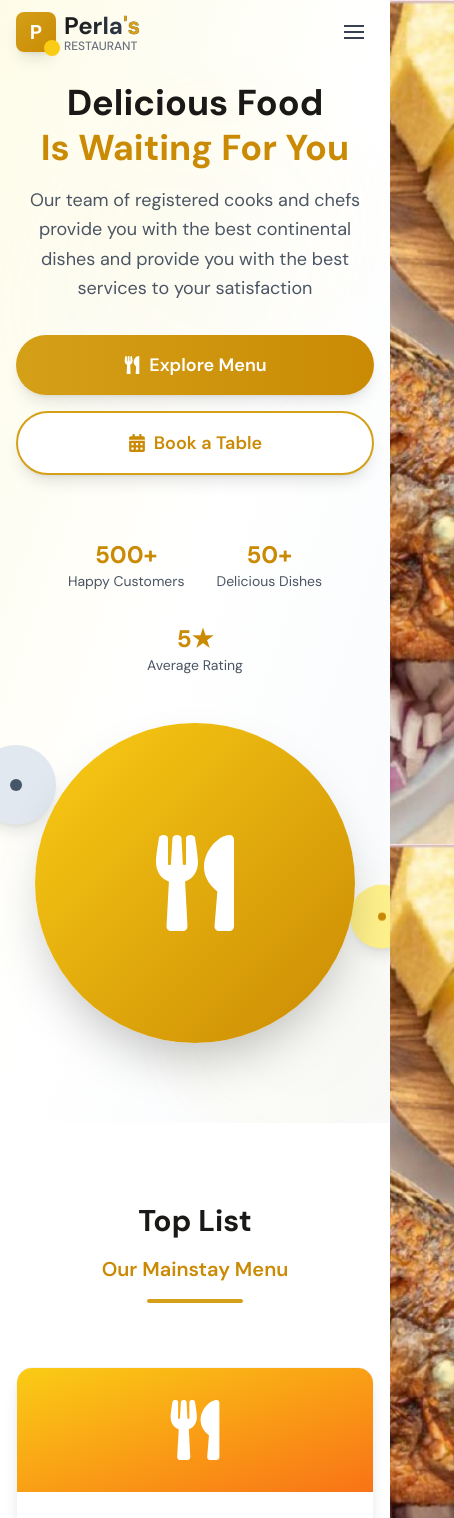
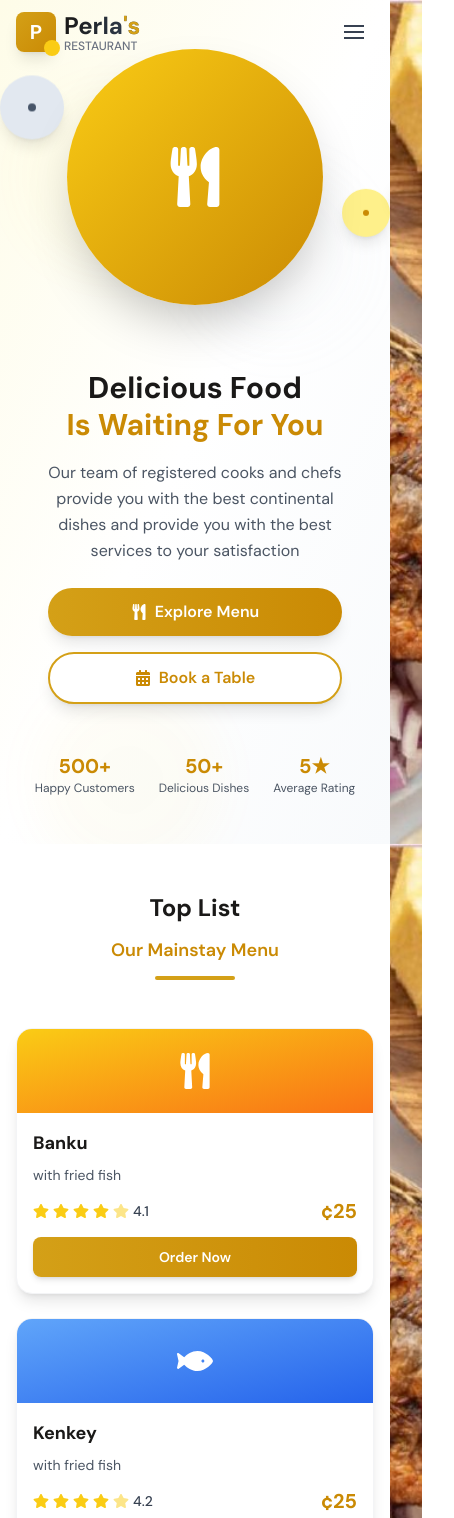
Before and after one commit to paren-thesis/Perla-s, a React (Vite) app: page / in a window 390 px wide. Shown: the top 1518 px of the page, 454 px wide, since content can reach past the window. Built offline with nearby package versions, Linux system fonts and the light colour scheme.

Commit message:
Try to fix responsiveness

```diff
--- a/src/App.css
+++ b/src/App.css
@@ -45,9 +45,9 @@ body::before {
 
 main {
 	flex: 1;
-	padding: 2rem;
-	max-width: 1200px;
-	margin: 0 auto;
+	padding: 0;
+	max-width: none;
+	margin: 0;
 	width: 100%;
-	margin-top: 5rem; /* Account for fixed navbar */
+	margin-top: 0; /* No margin needed as components handle their own spacing */
 }
--- a/src/components/HeroSection.jsx
+++ b/src/components/HeroSection.jsx
@@ -10,42 +10,42 @@ const HeroSection = () => {
   };
 
   return (
-    <section className="relative min-h-screen flex items-center justify-center bg-gradient-to-br from-primary-50 via-white to-secondary-50 overflow-hidden">
+    <section className="relative min-h-screen flex items-center justify-center bg-gradient-to-br from-primary-50 via-white to-secondary-50 overflow-hidden px-4">
       {/* Background Pattern */}
       <div className="absolute inset-0 opacity-5">
-        <div className="absolute top-20 left-20 w-72 h-72 bg-primary-300 rounded-full mix-blend-multiply filter blur-xl animate-pulse"></div>
-        <div className="absolute top-40 right-20 w-72 h-72 bg-secondary-300 rounded-full mix-blend-multiply filter blur-xl animate-pulse animation-delay-2000"></div>
-        <div className="absolute -bottom-8 left-40 w-72 h-72 bg-primary-400 rounded-full mix-blend-multiply filter blur-xl animate-pulse animation-delay-4000"></div>
+        <div className="absolute top-20 left-4 sm:left-20 w-48 sm:w-72 h-48 sm:h-72 bg-primary-300 rounded-full mix-blend-multiply filter blur-xl animate-pulse"></div>
+        <div className="absolute top-40 right-4 sm:right-20 w-48 sm:w-72 h-48 sm:h-72 bg-secondary-300 rounded-full mix-blend-multiply filter blur-xl animate-pulse animation-delay-2000"></div>
+        <div className="absolute -bottom-8 left-8 sm:left-40 w-48 sm:w-72 h-48 sm:h-72 bg-primary-400 rounded-full mix-blend-multiply filter blur-xl animate-pulse animation-delay-4000"></div>
       </div>
 
-      <div className="relative z-10 max-w-7xl mx-auto px-4 sm:px-6 lg:px-8 py-20">
-        <div className="grid lg:grid-cols-2 gap-12 items-center">
+      <div className="relative z-10 max-w-7xl mx-auto px-4 sm:px-6 lg:px-8 py-12 sm:py-20">
+        <div className="grid lg:grid-cols-2 gap-8 lg:gap-12 items-center">
           {/* Hero Content */}
-          <div className="text-center lg:text-left space-y-8">
+          <div className="text-center lg:text-left space-y-6 sm:space-y-8 order-2 lg:order-1">
             <div className="space-y-4">
-              <h1 className="text-4xl md:text-5xl lg:text-6xl font-bold leading-tight">
+              <h1 className="text-3xl sm:text-4xl md:text-5xl lg:text-6xl font-bold leading-tight">
                 <span className="text-secondary-900">Delicious Food</span>
                 <br />
                 <span className="text-primary-600">Is Waiting For You</span>
               </h1>
-              <p className="text-lg md:text-xl text-gray-600 max-w-2xl mx-auto lg:mx-0 leading-relaxed">
+              <p className="text-base sm:text-lg md:text-xl text-gray-600 max-w-2xl mx-auto lg:mx-0 leading-relaxed px-4 sm:px-0">
                 Our team of registered cooks and chefs provide you with the best continental dishes
                 and provide you with the best services to your satisfaction
               </p>
             </div>
 
             {/* CTA Buttons */}
-            <div className="flex flex-col sm:flex-row gap-4 justify-center lg:justify-start">
+            <div className="flex flex-col sm:flex-row gap-4 justify-center lg:justify-start px-4 sm:px-0">
               <button
                 onClick={() => navigate("/menu")}
-                className="group relative inline-flex items-center justify-center px-8 py-4 text-lg font-semibold text-white bg-gradient-to-r from-primary-500 to-primary-600 rounded-full shadow-lg hover:shadow-xl transform hover:-translate-y-1 transition-all duration-300 hover:from-primary-600 hover:to-primary-700"
+                className="group relative inline-flex items-center justify-center px-6 sm:px-8 py-3 sm:py-4 text-base sm:text-lg font-semibold text-white bg-gradient-to-r from-primary-500 to-primary-600 rounded-full shadow-lg hover:shadow-xl transform hover:-translate-y-1 transition-all duration-300 hover:from-primary-600 hover:to-primary-700"
               >
                 <FaUtensils className="mr-2 group-hover:rotate-12 transition-transform duration-300" />
                 Explore Menu
               </button>
               <button
                 onClick={handleBookTable}
-                className="group relative inline-flex items-center justify-center px-8 py-4 text-lg font-semibold text-primary-600 bg-white border-2 border-primary-500 rounded-full shadow-lg hover:shadow-xl transform hover:-translate-y-1 transition-all duration-300 hover:bg-primary-50"
+                className="group relative inline-flex items-center justify-center px-6 sm:px-8 py-3 sm:py-4 text-base sm:text-lg font-semibold text-primary-600 bg-white border-2 border-primary-500 rounded-full shadow-lg hover:shadow-xl transform hover:-translate-y-1 transition-all duration-300 hover:bg-primary-50"
               >
                 <FaCalendarAlt className="mr-2 group-hover:scale-110 transition-transform duration-300" />
                 Book a Table
@@ -53,39 +53,39 @@ const HeroSection = () => {
             </div>
 
             {/* Trust Indicators */}
-            <div className="flex flex-wrap justify-center lg:justify-start gap-8 pt-8">
+            <div className="flex flex-wrap justify-center lg:justify-start gap-6 sm:gap-8 pt-6 sm:pt-8">
               <div className="text-center">
-                <div className="text-2xl font-bold text-primary-600">500+</div>
-                <div className="text-sm text-gray-600">Happy Customers</div>
+                <div className="text-xl sm:text-2xl font-bold text-primary-600">500+</div>
+                <div className="text-xs sm:text-sm text-gray-600">Happy Customers</div>
               </div>
               <div className="text-center">
-                <div className="text-2xl font-bold text-primary-600">50+</div>
-                <div className="text-sm text-gray-600">Delicious Dishes</div>
+                <div className="text-xl sm:text-2xl font-bold text-primary-600">50+</div>
+                <div className="text-xs sm:text-sm text-gray-600">Delicious Dishes</div>
               </div>
               <div className="text-center">
-                <div className="text-2xl font-bold text-primary-600">5★</div>
-                <div className="text-sm text-gray-600">Average Rating</div>
+                <div className="text-xl sm:text-2xl font-bold text-primary-600">5★</div>
+                <div className="text-xs sm:text-sm text-gray-600">Average Rating</div>
               </div>
             </div>
           </div>
 
           {/* Hero Visual */}
-          <div className="relative">
+          <div className="relative order-1 lg:order-2 mb-8 lg:mb-0">
             <div className="relative z-10">
-              <div className="w-80 h-80 mx-auto lg:ml-auto bg-gradient-to-br from-primary-400 to-primary-600 rounded-full flex items-center justify-center shadow-2xl">
-                <FaUtensils className="text-white text-8xl" />
+              <div className="w-64 h-64 sm:w-80 sm:h-80 mx-auto lg:ml-auto bg-gradient-to-br from-primary-400 to-primary-600 rounded-full flex items-center justify-center shadow-2xl">
+                <FaUtensils className="text-white text-6xl sm:text-8xl" />
               </div>
             </div>
 
             {/* Floating Elements */}
-            <div className="absolute top-10 -left-10 w-20 h-20 bg-secondary-200 rounded-full flex items-center justify-center shadow-lg animate-bounce">
-              <div className="w-3 h-3 bg-secondary-600 rounded-full"></div>
+            <div className="absolute top-8 sm:top-10 -left-8 sm:-left-10 w-16 h-16 sm:w-20 sm:h-20 bg-secondary-200 rounded-full flex items-center justify-center shadow-lg animate-bounce">
+              <div className="w-2 h-2 sm:w-3 sm:h-3 bg-secondary-600 rounded-full"></div>
             </div>
-            <div className="absolute bottom-20 -right-10 w-16 h-16 bg-primary-200 rounded-full flex items-center justify-center shadow-lg animate-bounce animation-delay-1000">
-              <div className="w-2 h-2 bg-primary-600 rounded-full"></div>
+            <div className="absolute bottom-16 sm:bottom-20 -right-8 sm:-right-10 w-12 h-12 sm:w-16 sm:h-16 bg-primary-200 rounded-full flex items-center justify-center shadow-lg animate-bounce animation-delay-1000">
+              <div className="w-1.5 h-1.5 sm:w-2 sm:h-2 bg-primary-600 rounded-full"></div>
             </div>
-            <div className="absolute top-1/2 -right-20 w-12 h-12 bg-secondary-300 rounded-full flex items-center justify-center shadow-lg animate-bounce animation-delay-2000">
-              <div className="w-2 h-2 bg-secondary-600 rounded-full"></div>
+            <div className="absolute top-1/2 -right-16 sm:-right-20 w-8 h-8 sm:w-12 sm:h-12 bg-secondary-300 rounded-full flex items-center justify-center shadow-lg animate-bounce animation-delay-2000">
+              <div className="w-1 h-1 sm:w-2 sm:h-2 bg-secondary-600 rounded-full"></div>
             </div>
           </div>
         </div>
--- a/src/components/ServicesSection.jsx
+++ b/src/components/ServicesSection.jsx
@@ -38,27 +38,27 @@ const ServicesSection = () => {
   ];
 
   return (
-    <section className="py-20 bg-white">
-      <div className="max-w-7xl mx-auto px-4 sm:px-6 lg:px-8">
+    <section className="py-12 sm:py-16 lg:py-20 bg-white px-4">
+      <div className="max-w-7xl mx-auto">
         {/* Section Header */}
-        <div className="text-center mb-16">
-          <h3 className="text-2xl md:text-3xl font-semibold text-primary-600 mb-4">
+        <div className="text-center mb-12 sm:mb-16">
+          <h3 className="text-xl sm:text-2xl md:text-3xl font-semibold text-primary-600 mb-3 sm:mb-4">
             Our Services
           </h3>
-          <h2 className="text-3xl md:text-4xl font-bold text-secondary-900 mb-4">
+          <h2 className="text-2xl sm:text-3xl md:text-4xl font-bold text-secondary-900 mb-3 sm:mb-4">
             We provide this and many more for our cherished customers
           </h2>
-          <div className="w-24 h-1 bg-primary-500 mx-auto mt-4 rounded-full"></div>
+          <div className="w-20 sm:w-24 h-1 bg-primary-500 mx-auto mt-3 sm:mt-4 rounded-full"></div>
         </div>
 
         {/* Services Grid */}
-        <div className="grid md:grid-cols-2 lg:grid-cols-4 gap-8">
+        <div className="grid grid-cols-1 sm:grid-cols-2 lg:grid-cols-4 gap-6 sm:gap-8">
           {services.map((service) => {
             const IconComponent = service.icon;
             return (
               <div
                 key={service.id}
-                className="group relative bg-white rounded-2xl p-8 shadow-lg hover:shadow-2xl transform hover:-translate-y-2 transition-all duration-300 border border-gray-100 overflow-hidden"
+                className="group relative bg-white rounded-2xl p-6 sm:p-8 shadow-lg hover:shadow-2xl transform hover:-translate-y-2 transition-all duration-300 border border-gray-100 overflow-hidden"
               >
                 {/* Background Pattern */}
                 <div className={`absolute inset-0 bg-gradient-to-br ${service.bgColor} opacity-0 group-hover:opacity-100 transition-opacity duration-300`}></div>
@@ -66,24 +66,24 @@ const ServicesSection = () => {
                 {/* Content */}
                 <div className="relative z-10 text-center">
                   {/* Icon */}
-                  <div className={`w-20 h-20 mx-auto mb-6 bg-gradient-to-br ${service.color} rounded-2xl flex items-center justify-center shadow-lg group-hover:shadow-xl transition-all duration-300`}>
-                    <IconComponent className="text-white text-3xl group-hover:scale-110 transition-transform duration-300" />
+                  <div className={`w-16 h-16 sm:w-20 sm:h-20 mx-auto mb-4 sm:mb-6 bg-gradient-to-br ${service.color} rounded-2xl flex items-center justify-center shadow-lg group-hover:shadow-xl transition-all duration-300`}>
+                    <IconComponent className="text-white text-2xl sm:text-3xl group-hover:scale-110 transition-transform duration-300" />
                   </div>
 
                   {/* Title */}
-                  <h4 className="text-xl font-bold text-secondary-900 mb-3 group-hover:text-primary-600 transition-colors duration-300">
+                  <h4 className="text-lg sm:text-xl font-bold text-secondary-900 mb-2 sm:mb-3 group-hover:text-primary-600 transition-colors duration-300">
                     {service.title}
                   </h4>
 
                   {/* Description */}
-                  <p className="text-gray-600 text-sm leading-relaxed mb-6">
+                  <p className="text-gray-600 text-xs sm:text-sm leading-relaxed mb-4 sm:mb-6">
                     {service.description}
                   </p>
 
                   {/* Learn More Button */}
-                  <button className={`inline-flex items-center px-6 py-3 text-sm font-semibold text-white bg-gradient-to-r ${service.color} rounded-lg shadow-md hover:shadow-lg transform hover:scale-105 transition-all duration-300`}>
+                  <button className={`inline-flex items-center px-4 sm:px-6 py-2.5 sm:py-3 text-xs sm:text-sm font-semibold text-white bg-gradient-to-r ${service.color} rounded-lg shadow-md hover:shadow-lg transform hover:scale-105 transition-all duration-300`}>
                     Learn More
-                    <svg className="w-4 h-4 ml-2 group-hover:translate-x-1 transition-transform duration-300" fill="none" stroke="currentColor" viewBox="0 0 24 24">
+                    <svg className="w-3 h-3 sm:w-4 sm:h-4 ml-2 group-hover:translate-x-1 transition-transform duration-300" fill="none" stroke="currentColor" viewBox="0 0 24 24">
                       <path strokeLinecap="round" strokeLinejoin="round" strokeWidth={2} d="M9 5l7 7-7 7" />
                     </svg>
                   </button>
@@ -97,8 +97,8 @@ const ServicesSection = () => {
         </div>
 
         {/* Bottom CTA */}
-        <div className="text-center mt-16">
-          <button className="inline-flex items-center px-8 py-4 text-lg font-semibold text-primary-600 bg-white border-2 border-primary-500 rounded-full hover:bg-primary-50 hover:border-primary-600 transform hover:-translate-y-1 transition-all duration-300 shadow-lg hover:shadow-xl">
+        <div className="text-center mt-12 sm:mt-16">
+          <button className="inline-flex items-center px-6 sm:px-8 py-3 sm:py-4 text-base sm:text-lg font-semibold text-primary-600 bg-white border-2 border-primary-500 rounded-full hover:bg-primary-50 hover:border-primary-600 transform hover:-translate-y-1 transition-all duration-300 shadow-lg hover:shadow-xl">
             <FaUtensils className="mr-2" />
             Explore All Services
           </button>
--- a/src/components/TopListSection.jsx
+++ b/src/components/TopListSection.jsx
@@ -60,21 +60,21 @@ const TopListSection = () => {
   };
 
   return (
-    <section className="py-20 bg-white">
-      <div className="max-w-7xl mx-auto px-4 sm:px-6 lg:px-8">
+    <section className="py-12 sm:py-16 lg:py-20 bg-white px-4">
+      <div className="max-w-7xl mx-auto">
         {/* Section Header */}
-        <div className="text-center mb-16">
-          <h2 className="text-3xl md:text-4xl font-bold text-secondary-900 mb-4">
+        <div className="text-center mb-12 sm:mb-16">
+          <h2 className="text-2xl sm:text-3xl md:text-4xl font-bold text-secondary-900 mb-3 sm:mb-4">
             Top List
           </h2>
-          <h3 className="text-xl md:text-2xl text-primary-600 font-semibold">
+          <h3 className="text-lg sm:text-xl md:text-2xl text-primary-600 font-semibold">
             Our Mainstay Menu
           </h3>
-          <div className="w-24 h-1 bg-primary-500 mx-auto mt-4 rounded-full"></div>
+          <div className="w-20 sm:w-24 h-1 bg-primary-500 mx-auto mt-3 sm:mt-4 rounded-full"></div>
         </div>
 
         {/* Menu Items Grid */}
-        <div className="grid md:grid-cols-2 lg:grid-cols-3 gap-8">
+        <div className="grid grid-cols-1 sm:grid-cols-2 lg:grid-cols-3 gap-6 sm:gap-8">
           {menuItems.map((item) => {
             const IconComponent = item.icon;
             return (
@@ -83,34 +83,34 @@ const TopListSection = () => {
                 className="group bg-white rounded-2xl shadow-lg hover:shadow-2xl transform hover:-translate-y-2 transition-all duration-300 overflow-hidden border border-gray-100"
               >
                 {/* Icon Header */}
-                <div className={`bg-gradient-to-br ${item.color} p-8 flex items-center justify-center`}>
-                  <IconComponent className="text-white text-6xl group-hover:scale-110 transition-transform duration-300" />
+                <div className={`bg-gradient-to-br ${item.color} p-6 sm:p-8 flex items-center justify-center`}>
+                  <IconComponent className="text-white text-4xl sm:text-6xl group-hover:scale-110 transition-transform duration-300" />
                 </div>
 
                 {/* Content */}
-                <div className="p-6">
-                  <h4 className="text-xl font-bold text-secondary-900 mb-2 group-hover:text-primary-600 transition-colors duration-300">
+                <div className="p-4 sm:p-6">
+                  <h4 className="text-lg sm:text-xl font-bold text-secondary-900 mb-2 group-hover:text-primary-600 transition-colors duration-300">
                     {item.name}
                   </h4>
-                  <p className="text-gray-600 mb-4 text-sm">
+                  <p className="text-gray-600 mb-3 sm:mb-4 text-sm">
                     {item.description}
                   </p>
 
                   {/* Rating and Price */}
-                  <div className="flex items-center justify-between">
+                  <div className="flex items-center justify-between mb-3 sm:mb-4">
                     <div className="flex items-center space-x-1">
                       {renderStars(item.rating)}
                       <span className="ml-2 text-sm font-medium text-gray-700">
                         {item.rating}
                       </span>
                     </div>
-                    <div className="text-2xl font-bold text-primary-600">
+                    <div className="text-xl sm:text-2xl font-bold text-primary-600">
                       {item.price}
                     </div>
                   </div>
 
                   {/* Order Button */}
-                  <button className="w-full mt-4 bg-gradient-to-r from-primary-500 to-primary-600 text-white py-3 px-6 rounded-lg font-semibold hover:from-primary-600 hover:to-primary-700 transform hover:scale-105 transition-all duration-300 shadow-md hover:shadow-lg">
+                  <button className="w-full bg-gradient-to-r from-primary-500 to-primary-600 text-white py-2.5 sm:py-3 px-4 sm:px-6 rounded-lg font-semibold hover:from-primary-600 hover:to-primary-700 transform hover:scale-105 transition-all duration-300 shadow-md hover:shadow-lg text-sm sm:text-base">
                     Order Now
                   </button>
                 </div>
@@ -120,8 +120,8 @@ const TopListSection = () => {
         </div>
 
         {/* View All Menu Button */}
-        <div className="text-center mt-12">
-          <button className="inline-flex items-center px-8 py-4 text-lg font-semibold text-primary-600 bg-white border-2 border-primary-500 rounded-full hover:bg-primary-50 hover:border-primary-600 transform hover:-translate-y-1 transition-all duration-300 shadow-lg hover:shadow-xl">
+        <div className="text-center mt-10 sm:mt-12">
+          <button className="inline-flex items-center px-6 sm:px-8 py-3 sm:py-4 text-base sm:text-lg font-semibold text-primary-600 bg-white border-2 border-primary-500 rounded-full hover:bg-primary-50 hover:border-primary-600 transform hover:-translate-y-1 transition-all duration-300 shadow-lg hover:shadow-xl">
             <FaUtensils className="mr-2" />
             View Full Menu
           </button>
```
Also changed, not shown: src/components/FrenchFriesSection.jsx (+24 -24 lines).
